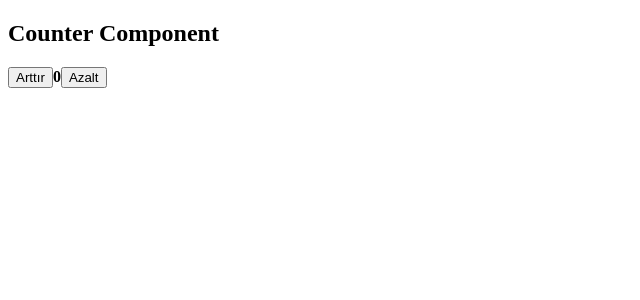
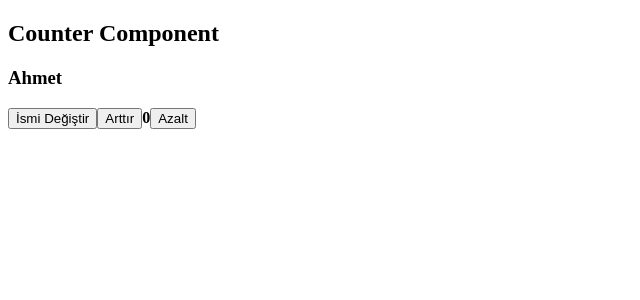
Before and after one commit to eminbasbayan/medas-react-egitimi, a React (Vite) app: page / in a window 1280 px wide. Shown: the top 300 px of the page, without its empty margins (0-640 px from the left). Built offline with nearby package versions, Linux system fonts and the light colour scheme.

Commit message:
useState örnek

```diff
--- a/src/components/Counter.jsx
+++ b/src/components/Counter.jsx
@@ -3,6 +3,7 @@ import React, { useState } from "react";
 function Counter() {
   const number = 5;
   const [counter, setCounter] = useState(0);
+  const [name, setName] = useState("Ahmet");
   //   let counter = 0;
 
   function arttir() {
@@ -15,10 +16,16 @@ function Counter() {
     setCounter(counter - number);
   }
 
+  function ismiDegistir() {
+    setName(name === "Ahmet" ? "Mehmet" : "Ahmet");
+  }
+
   console.log(counter);
   return (
     <div className="counter">
       <h2>Counter Component</h2>
+      <h3>{name}</h3>
+      <button onClick={ismiDegistir}>İsmi Değiştir</button>
       <button onClick={arttir}>Arttır</button>
       <strong>{counter}</strong>
       <button onClick={azalt}>Azalt</button>
```
